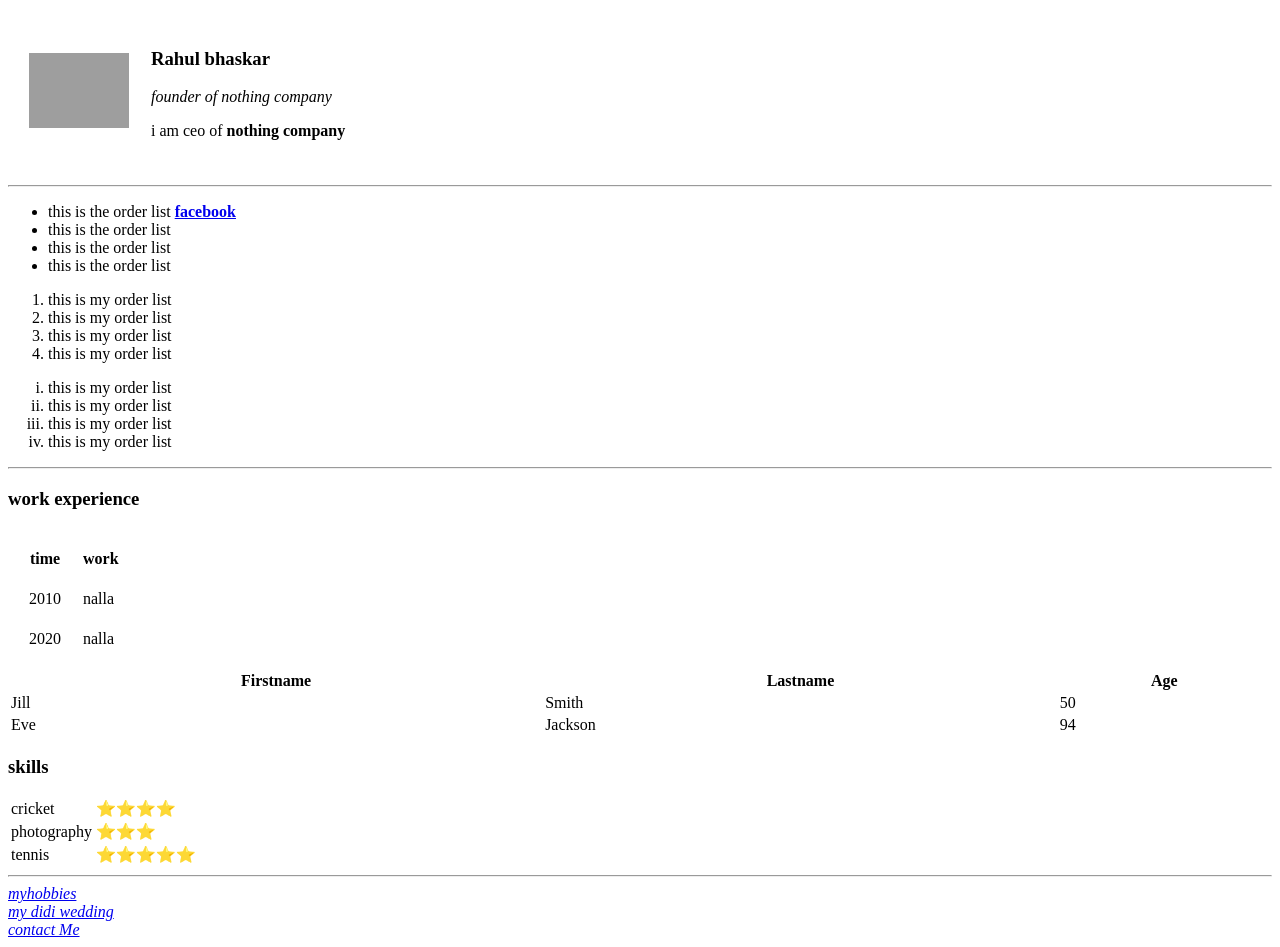
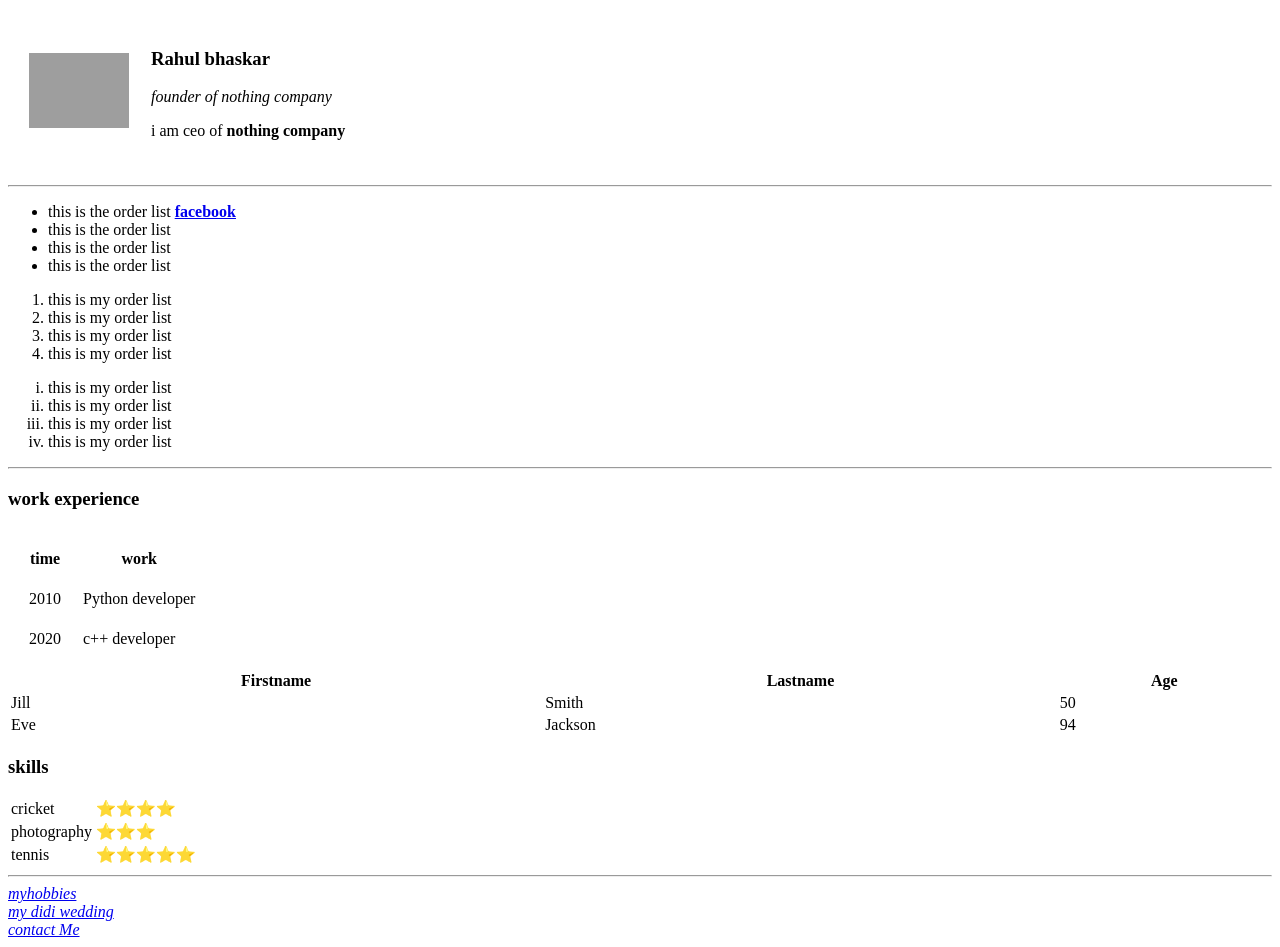
Before and after one commit to rahul-120/cv, a plain HTML site: page index.html in a window 1280 px wide. Drawn offline with Linux system fonts and the light colour scheme; grey boxes are pictures that could not be loaded.

Commit message:
Update index.html

```diff
--- a/index.html
+++ b/index.html
@@ -57,11 +57,11 @@
         </tr>
         <tr>
             <td>2010</td>
-            <td>nalla</td>
+            <td>Python developer</td>
         </tr>
         <tr>
             <td>2020</td>
-            <td>nalla</td>
+            <td>c++ developer</td>
         </tr>
 
     </table cellspacing="20">
```
